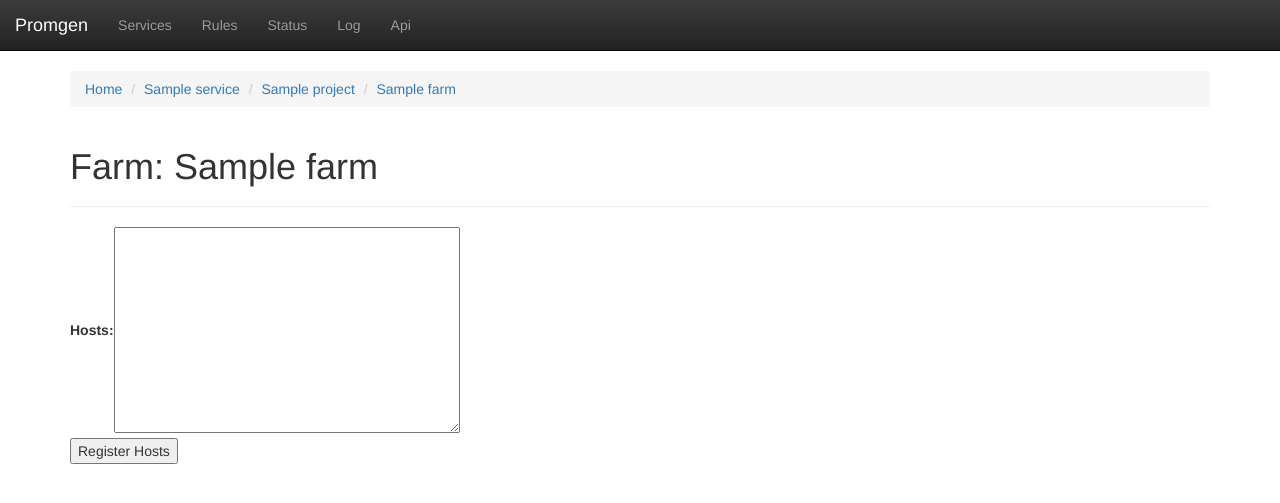
After one commit to line/promgen, a Django app: page /farm/1/hosts in a window 1280 px wide. The commit adds this page. Shown: the top 503 px of the page. Run offline with Django 3.2, Linux system fonts and the light colour scheme; tables that the repository leaves empty hold one stand-in row (values such as "Sample post"); lists and menus that the app fills with data are empty; some libraries are stand-ins or nearby versions.

Commit message:
Add hosts to project

```diff
--- a/promgen/forms.py
+++ b/promgen/forms.py
@@ -25,3 +25,7 @@ class FarmForm(forms.ModelForm):
     class Meta:
         model = models.Farm
         exclude = ['source']
+
+
+class HostForm(forms.Form):
+    hosts = forms.CharField(widget=forms.Textarea)
--- /dev/null
+++ b/promgen/templates/promgen/host_form.html
@@ -0,0 +1,23 @@
+{% extends "base.html" %}
+
+{% block content %}
+
+<ol class="breadcrumb">
+  <li><a href="/">Home</a></li>
+  <li><a href="{% url 'service-detail' project.service.id %}">{{ project.service.name }}</a></li>
+  <li><a href="{% url 'project-detail' project.id %}">{{ project.name }}</a></li>
+  <li class="active"><a href="{% url 'project-detail' project.id %}">{{ farm.name }}</a></li>
+</ol>
+
+<div class="page-header">
+  <h1>Farm: {{ farm.name }}</h1>
+</div>
+
+<form action="{% url 'hosts-add' farm.id %}" method="post">{% csrf_token %}
+  <table>
+    {{ form.as_table }}
+  </table>
+    <input type="submit" value="Register Hosts" />
+</form>
+
+{% endblock %}
--- a/promgen/templates/promgen/project_detail.html
+++ b/promgen/templates/promgen/project_detail.html
@@ -109,7 +109,7 @@
 
     <div class="panel-footer">
   {% if project.farm.source == 'default' %}
-      <a href="{% url 'project-detail' project.id %}" class="btn btn-primary">Add new host</a>
+      <a href="{% url 'hosts-add' project.farm.id %}" class="btn btn-primary">Add new host</a>
       <a href="{% url 'project-detail' project.id %}" class="btn btn-primary">Edit farm info</a>
       <form method="post" action="{% url 'farm-unlink' project.id %}" onsubmit="return confirm('Unlink this farm?')" style="display: inline">
         {% csrf_token %}
--- a/promgen/urls.py
+++ b/promgen/urls.py
@@ -39,7 +39,9 @@ urlpatterns = [
     url(r'^project/(?P<pk>[0-9]+)/exporter$', views.RegisterExporter.as_view(), name='project-exporter'),
 
     url(r'^exporter/(?P<pk>[0-9]+)/delete$', views.ExporterDelete.as_view(), name='exporter-delete'),
+
     url(r'^farm/(?P<pk>[0-9]+)/$', views.FarmRefresh.as_view(), name='farm-refresh'),
+    url(r'^farm/(?P<pk>[0-9]+)/hosts$', views.RegisterHost.as_view(), name='hosts-add'),
 
     url(r'^rules/$', views.RulesList.as_view(), name='rules-list'),
     url(r'^rule/(?P<pk>[0-9]+)/edit$', views.RuleUpdate.as_view(), name='rule-edit'),
--- a/promgen/views.py
+++ b/promgen/views.py
@@ -230,6 +230,30 @@ class RegisterFarm(FormView):
         return HttpResponseRedirect(reverse('project-detail', args=[project.id]))
 
 
+class RegisterHost(FormView):
+    model = models.Host
+    template_name = 'promgen/host_form.html'
+    form_class = forms.HostForm
+
+    def get_context_data(self, **kwargs):
+        context = super(RegisterHost, self).get_context_data(**kwargs)
+        context['farm'] = get_object_or_404(models.Farm, id=self.kwargs['pk'])
+        context['project'] = context['farm'].project_set.first()
+        return context
+
+    def form_valid(self, form):
+        farm = get_object_or_404(models.Farm, id=self.kwargs['pk'])
+        for hostname in form.clean()['hosts'].strip().split('\n'):
+            host, created = models.Host.objects.get_or_create(
+                name=hostname,
+                farm=farm,
+            )
+            if created:
+                logger.debug('Added %s to %s', host.name, farm.name)
+
+        return HttpResponseRedirect(reverse('project-detail', args=[farm.project_set.first().id]))
+
+
 class ApiConfig(View):
     def get(self, request):
         data = []
```
